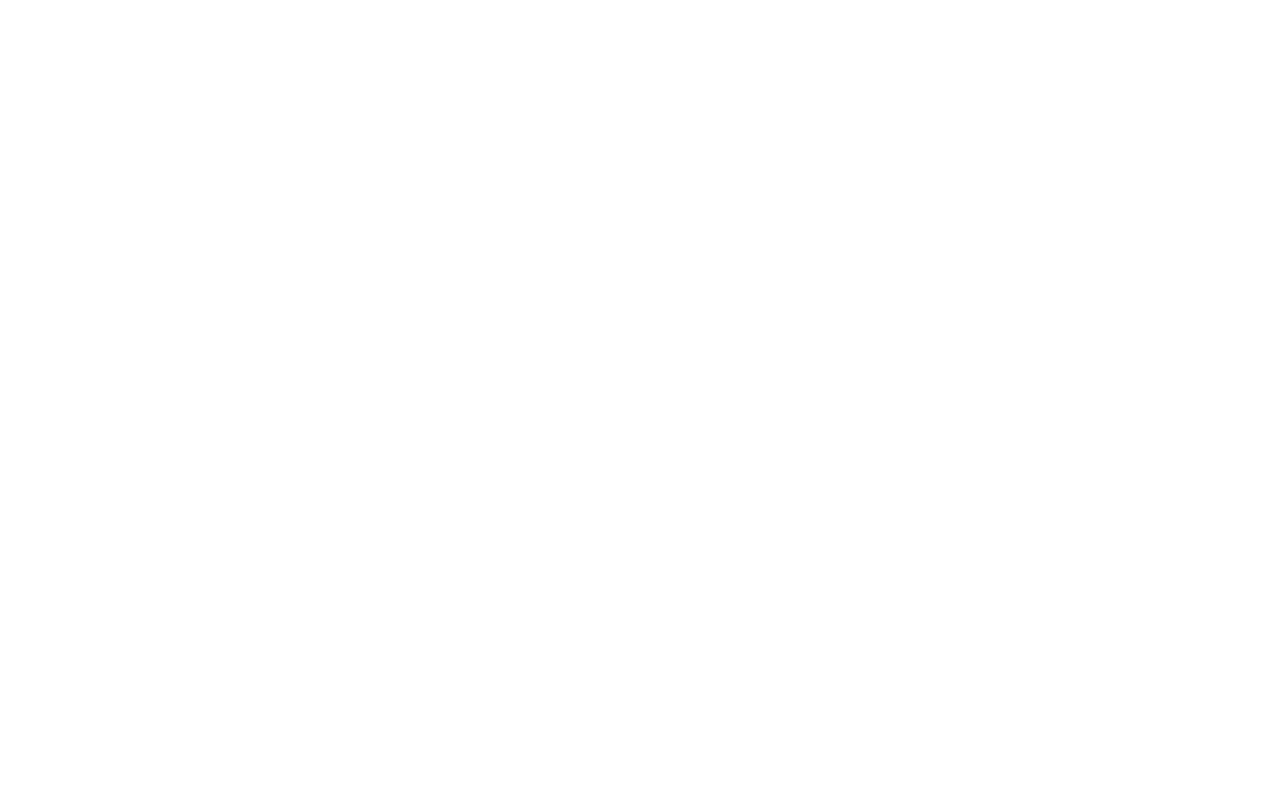
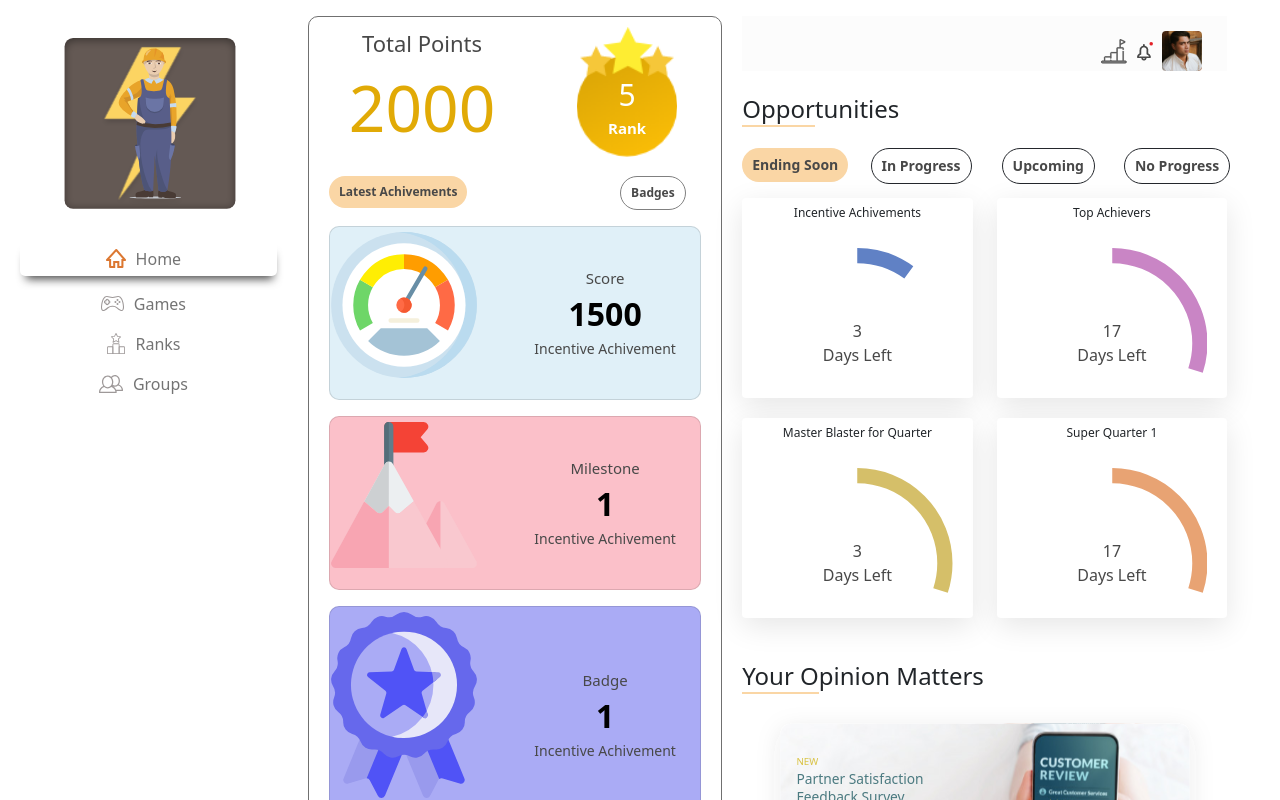
Before and after one commit to dvjadeja/NEW_UI, a React (Create React App) app: page / in a window 1280 px wide. Shown: the top 800 px of the page. Built offline with nearby package versions, Linux system fonts and the light colour scheme.

Commit message:
sidebar onclick

```diff
--- a/src/App.js
+++ b/src/App.js
@@ -10,7 +10,7 @@
     <div className="App">
       <BrowserRouter>
         <Switch>
-          <Route exact path="/home" component={Home} />
+          <Route exact path="/" component={Home} />
           <Route
             path="/latestAchivement/electrical"
             component={ElectricalService}
--- a/src/components/Sidebar.jsx
+++ b/src/components/Sidebar.jsx
@@ -1,5 +1,13 @@
 import React from "react";
-import { Image, Nav, Row, Navbar, Container, Col } from "react-bootstrap";
+import {
+  Image,
+  Nav,
+  Row,
+  Navbar,
+  Container,
+  Col,
+  NavLink,
+} from "react-bootstrap";
 import Avatar from "../assests/images/Avatar.svg";
 import home from "../assests/images/home.svg";
 import console from "../assests/images/console.svg";
@@ -19,7 +27,7 @@
       <Navbar bg="white" variant="light" expand="lg">
         <Container fluid={true}>
           <Nav className="d-flex flex-column" style={{ width: "99%" }}>
-            <Nav.Link href="/home" onClick={() => setOnClick(1)}>
+            <NavLink href="/" onClick={() => setOnClick(1)}>
               <div
                 className={
                   onclick === 1 ? "menu-item menu-item-active" : "menu-item"
@@ -28,11 +36,11 @@
                 <Image src={home} className="menu-item-icon" />
                 <span>Home</span>
               </div>
-            </Nav.Link>
+            </NavLink>
             <Nav.Link href="/games" onClick={() => setOnClick(2)}>
               <div
                 className={
-                  onclick === 1 ? "menu-item menu-item-active" : "menu-item"
+                  onclick === 2 ? "menu-item menu-item-active" : "menu-item"
                 }
               >
                 <Image src={console} className="menu-item-icon" />
```
